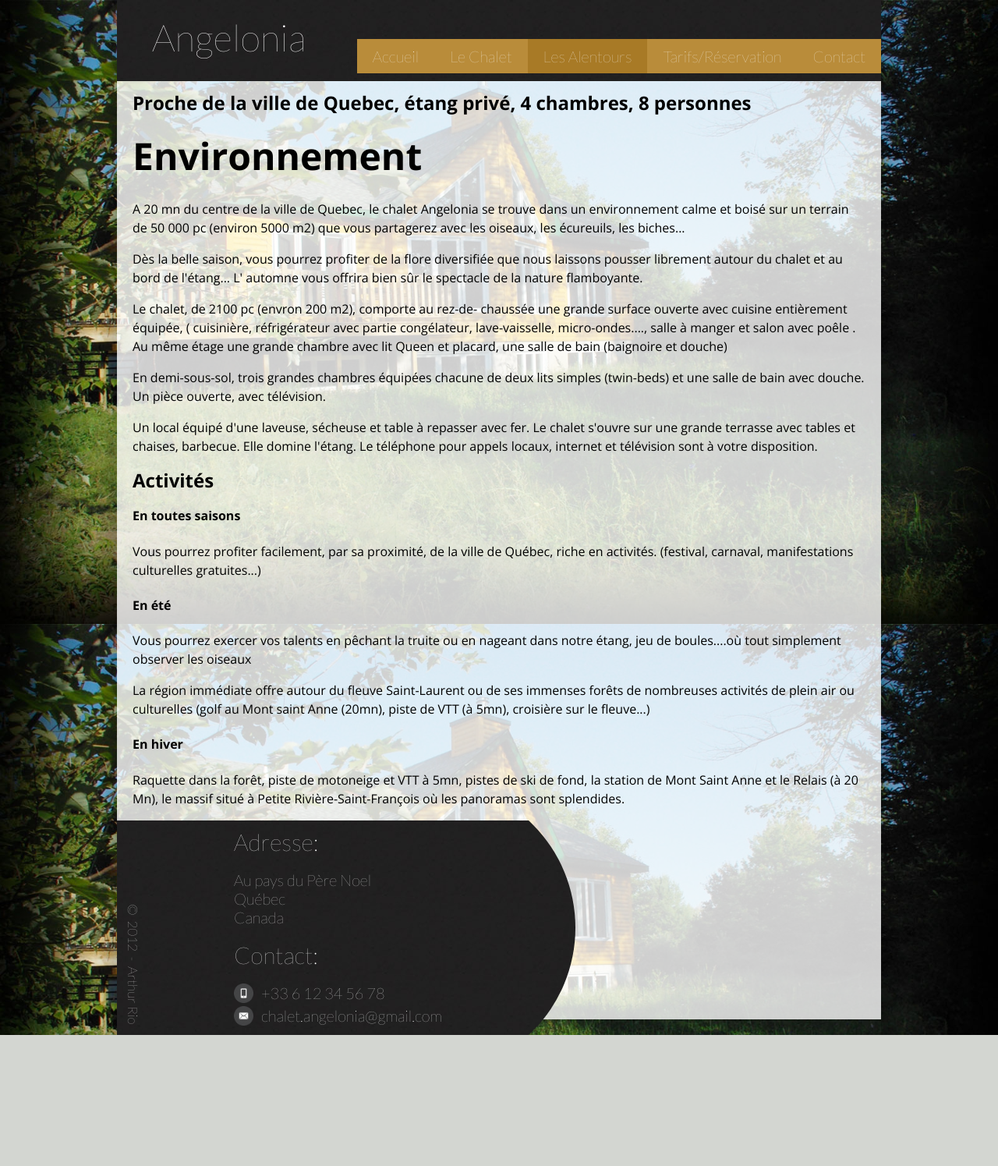
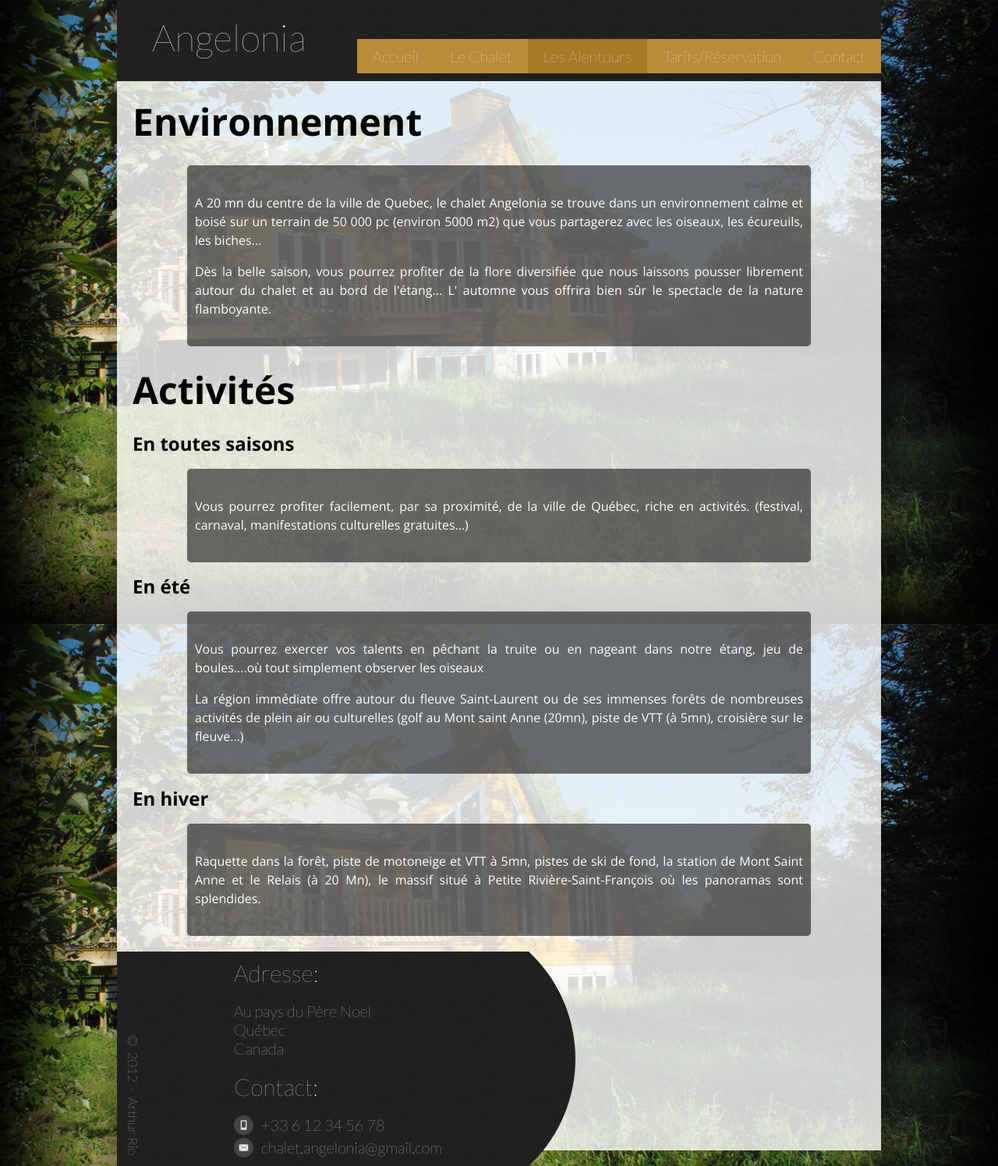
Before and after one commit to arthurio/angelonia, a Django app: page /neighborhood in a window 1280 px wide. Shown: the whole page at 78% size. Before the commit the page ends 1327 px from the top, so only its background shows below. Run offline with Django 3.2, Linux system fonts and the light colour scheme; parts of the project's set-up code (start-up, migrations or seed data) failed here and were passed over; some libraries are stand-ins or nearby versions; some web fonts are replaced.

Commit message:
make it works with IE8

```diff
--- a/angelonia/static/css/style.css
+++ b/angelonia/static/css/style.css
@@ -59,6 +59,22 @@ a {
     text-align: center;
 }
 
+
+.paragraph {
+    color: white;
+    width: 350px;
+    border-radius: 5px;
+    padding: 10px 20px;
+    background: rgb(90, 90, 90) url(../images/textures/noise.png) repeat scroll 0 0;
+    background: rgba(19, 19, 19, .6);
+}
+
+.paragraph.full {
+    width: 780px;
+    padding: 20px 10px;
+    margin: auto;
+}
+
 /* DATEPICKER */
 div.ui-datepicker {
     font-weight: 400;
@@ -616,19 +639,10 @@ td.br {
     width: 800px;
 }
 
-.paragraph {
-    color: white;
-    width: 350px;
-    border-radius: 5px;
-    padding: 10px 20px;
-    border: 3px solid #B98C3A;
-    background: url(../images/textures/banner-bg.png) repeat scroll 0 0;
+#pricing .dates.two-columns .paragraph {
+    height: 320px;
 }
 
-.paragraph.full {
-    width: 774px;
-    padding: 20px 10px;
-}
 
 #pricing .dates ul {
     padding: 0 0 0 40px;
@@ -641,8 +655,17 @@ td.br {
 .galleria {
     height:400px;
 }
+/* END GALLERIA */
 
 /* CONTENT */
 #contact, #neighborhood, #gallery, #pricing {
-    margin: 0 20px;
+    margin: 0 20px 20px;
 }
+/* END CONTENT */
+
+
+/* NEIGHBORHOOD */
+#neighborhood .paragraph {
+    text-align: justify;
+}
+/* END NEIGHBORHOOD */
--- a/angelonia/templates/contact.html
+++ b/angelonia/templates/contact.html
@@ -42,11 +42,9 @@
                 <li class="clear separator"></li>
                 <li class="float label">Meilleures heures d'appel</li>
                 <li class="float-right input"><input type="text" name="calling_hours" placeholder="e.g. Entre midi et deux"/></li>
-                <li class="clear separator"></li>
-                <li class="clear separator border"></li>
                 <li class="clear">Message<div class="asterisk">*</div></li>
                 <li class=""><textarea maxlength="1000" name="message" placeholder="Entrez votre message ici..."></textarea></li>
-                <li class="clear"><button type="submit">Envoyer</button></li>
+                <li class="btn"><button type="submit">Envoyer</button></li>
             </ul>
         </form>
     </div>
--- a/angelonia/templates/contact.js
+++ b/angelonia/templates/contact.js
@@ -76,4 +76,6 @@ $(document).ready(function () {
         });
         return false;
     });
+
+    $('input, textarea').placeholder();
 });
--- a/angelonia/templates/gallery.html
+++ b/angelonia/templates/gallery.html
@@ -2,6 +2,7 @@
 {% block content %}
 <div id="gallery">
     <h1>Chalet à louer Angelonia</h1>
+    <div class="paragraph full">
         <p>Le chalet, de 2100 pc (environ 200 m2), comporte:</p>
         <ol>
             <li>Un rez de Chaussée:<br/>
@@ -30,6 +31,7 @@
                 </ul>
             </li>
         </ol>
+    </div>
 
     <h1>Les pièces</h1>
     <div class="galleria" id="rooms">
--- a/angelonia/templates/neighborhood.html
+++ b/angelonia/templates/neighborhood.html
@@ -1,39 +1,36 @@
 {% extends 'base.html' %}
 {% block content %}
 <div id="neighborhood">
-    <h2>Proche de la ville de Quebec, étang privé, 4 chambres, 8 personnes</h2>
-
     <h1>Environnement</h1>
+    <div class="paragraph full">
         <p>A 20 mn du centre de la ville de Quebec, le chalet Angelonia se trouve dans un environnement calme
         et boisé sur un terrain de 50 000 pc (environ 5000 m2) que vous partagerez avec les oiseaux, les
         écureuils, les biches...</p>
         <p>Dès la belle saison, vous pourrez profiter de la flore diversifiée que nous laissons pousser
         librement autour du chalet et au bord de l'étang... L' automne vous offrira bien sûr le spectacle de la
         nature flamboyante.</p>
-    <p>Le chalet, de 2100 pc (envron 200 m2), comporte au rez-de- chaussée une grande surface ouverte
-    avec cuisine entièrement équipée, ( cuisinière, réfrigérateur avec partie congélateur, lave-vaisselle,
-    micro-ondes...., salle à manger et salon avec poêle . Au même étage une grande chambre avec lit
-    Queen et placard, une salle de bain (baignoire et douche)</p>
-    <p>En demi-sous-sol, trois grandes chambres équipées chacune de deux lits simples (twin-beds) et une
-    salle de bain avec douche. Un pièce ouverte, avec télévision.</p>
-    <p>Un local équipé d'une laveuse, sécheuse et table à repasser avec fer.
-    Le chalet s'ouvre sur une grande terrasse avec tables et chaises, barbecue. Elle domine l'étang.
-    Le téléphone pour appels locaux, internet et télévision sont à votre disposition.</p>
+    </div>
 
-    <h2>Activités</h2>
-    <h4>En toutes saisons</h4>
+    <h1>Activités</h1>
+    <h2>En toutes saisons</h2>
+    <div class="paragraph full">
         <p>Vous pourrez profiter facilement, par sa proximité, de la ville de Québec, riche en activités.
     (festival, carnaval, manifestations culturelles gratuites...)</p>
-    <h4>En été</h4>
+    </div>
+    <h2>En été</h2>
+    <div class="paragraph full">
         <p>Vous pourrez exercer vos talents en pêchant la truite ou en nageant dans notre étang, jeu de
     boules....où tout simplement observer les oiseaux</p>
         <p>La région immédiate offre autour du fleuve Saint-Laurent ou de ses immenses forêts de nombreuses
     activités de plein air ou culturelles (golf au Mont saint Anne (20mn), piste de VTT (à 5mn),
     croisière sur le fleuve...)</p>
-    <h4>En hiver</h4>
+    </div>
+    <h2>En hiver</h2>
+    <div class="paragraph full">
         <p>Raquette dans la forêt, piste de motoneige et VTT à 5mn, pistes de ski de fond, la station de Mont
     Saint Anne et le Relais (à 20 Mn), le massif situé à Petite Rivière-Saint-François où les panoramas
     sont splendides.</p>
+    </div>
 
 </div>
 {% endblock content %}
--- a/angelonia/templates/pricing.html
+++ b/angelonia/templates/pricing.html
@@ -76,7 +76,7 @@
         </table>
     </div>
 
-    <div class="dates">
+    <div class="dates two-columns">
         <div class="paragraph float">
             <h3>Attention</h3>
             <ul>
@@ -137,3 +137,7 @@
     </div>
 </div>
 {% endblock content %}
+
+{% block bottom_js_include %}
+    {% include 'pricing.js' %}
+{% endblock bottom_js_include %}
```
Also changed, not shown: other parts of angelonia/static/css/style.css (+52 -45 lines), angelonia/templates/pricing.js (added, +11 -0 lines), angelonia/static/images/textures/noise.png (added). Lines whose indentation alone changed are shown as unchanged.
